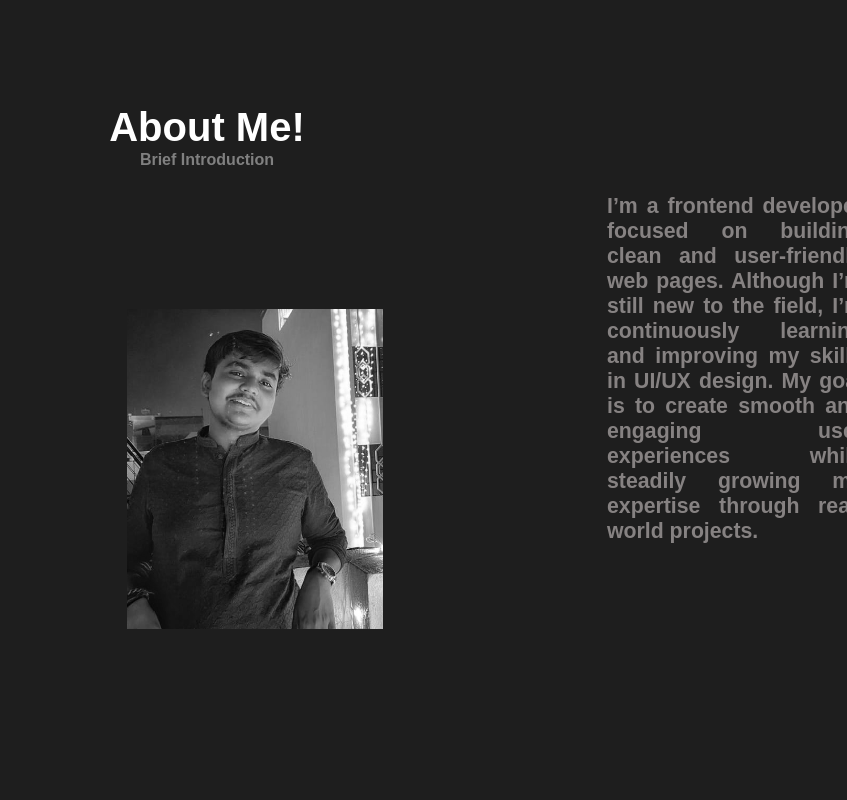
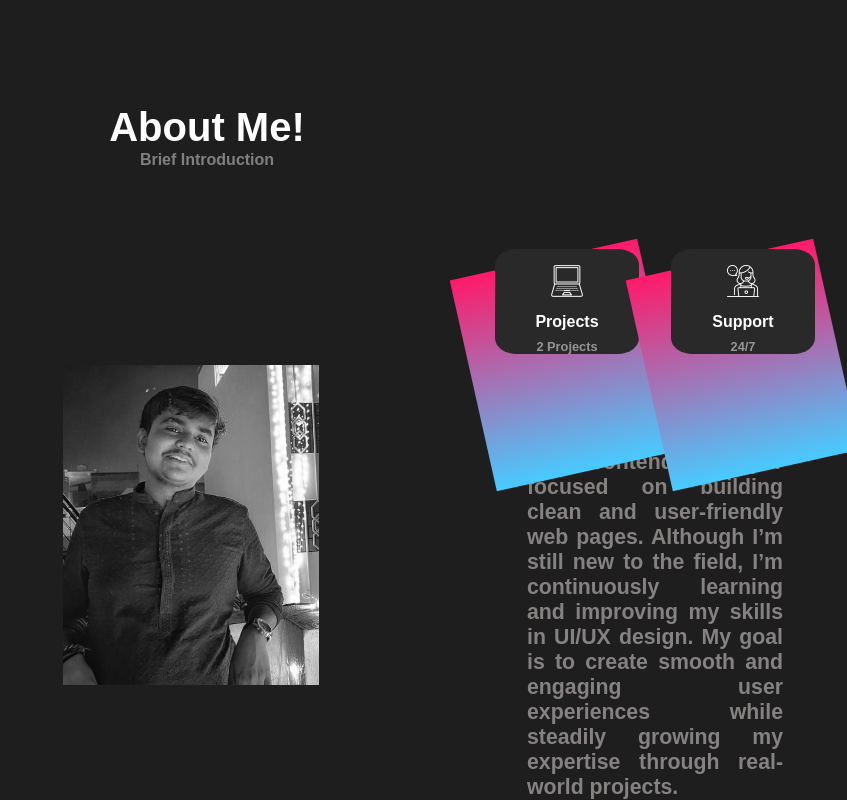
Before and after one commit to rudrakshass/portfolio, a React (Create React App) app: page / in a window 1280 px wide. Shown: the part 747-1547 px from the top of the page, without its empty margins (433-1280 px from the left). Before the commit the page ends 1376 px from the top, so only its background shows below. Built offline with nearby package versions, Linux system fonts and the light colour scheme.

Commit message:
latas updat

```diff
--- a/src/components/About Me/about.css
+++ b/src/components/About Me/about.css
@@ -28,9 +28,28 @@
     text-align: center;
 }
 
+#abtboxwrap{
+    position: relative;
+    overflow: visible;
+    margin: 5rem 1rem;
+    margin-bottom: 8rem;
+    margin-top: 0;
+    display: flex;
+    flex-direction: column;
+    align-items: center;
+    height: 8rem;
+    width: 9rem;
+    display: flex;
+    align-items: center;
+    justify-content: center;
+    z-index: 1;
+}
+
 #abtbox_item {
+    position: relative;
+    overflow: visible;
     margin: 5rem 1rem;
-    margin-bottom: 6rem;
+    margin-bottom: 8rem;
     margin-top: 0;
     display: flex;
     flex-direction: column;
@@ -42,6 +61,48 @@
     border-color: white;
     background-color: rgb(42, 41, 41);
     color: white;
+    display: flex;
+    align-items: center;
+    justify-content: center;
+    z-index: 1;
+}
+
+#abtboxwrap.inner {
+    position: relative;
+    z-index: 1;
+    width: 100%;
+    margin: 5px;
+}
+
+#abtboxwrap::before{
+    content: "";
+  display: block;
+  background: linear-gradient(
+    90deg,
+    hsla(197, 100%, 64%, 1) 0%,
+    hsla(339, 100%, 55%, 1) 100%
+  );
+  height: 150%;
+  width: 150%;
+  top: -25%;
+  left: -25%;
+  position: absolute;
+  animation: rotate 8s linear infinite;
+  z-index: -1;
+}
+.inner {
+    position: relative;
+    z-index: 2;
+}
+
+@keyframes rotate {
+    from {
+      transform: rotate(0);
+    }
+
+    to {
+      transform: rotate(360deg);
+    }
 }
 
 .boxtitle{
@@ -56,21 +117,21 @@
     opacity: 50%;
 }
 
-.aboutcontent{
-    position: absolute;
-    left: 65rem;
-    z-index: -1;
-    height: 40vh;
-    width: 20vw;
-    margin: 5rem auto;
-}
-
 .abtboxlogo{
     margin: 0.5rem;
     margin-top: 1rem;
     font-weight: 600;
     width: 2rem;
     height: 2rem;
+}
+
+.aboutcontent{
+    position: absolute;
+    left: 60rem;
+    z-index: -1;
+    height: 40vh;
+    width: 20vw;
+    margin: 5rem auto;
 }
 
 .abouttext{
@@ -88,11 +149,12 @@
 
 .photoofme2{
     position: absolute;
-    left: 35rem;
+    left: 31rem;
     z-index: -1;
     object-fit: cover;
     height: 40vh;
     width: 20vw;
     margin: 5.5rem auto;
+    margin-top: 9rem;
     filter: grayscale(100%);
 }
--- a/src/components/About Me/about.jsx
+++ b/src/components/About Me/about.jsx
@@ -12,24 +12,26 @@ function About() {
                 <span className="abtsubheading">Brief Introduction</span>
         </div>
         <div className="aboutcontent">
-          {/* <div id="abtbox">
-              <div id="abtbox_item">
+          <div id="abtbox">
+              {/* <div id="abtbox_item">
                 <span className="boxtitle">Experience</span>
                 <span className="boxcontent">none yet</span>
-              </div>
-
+              </div> */}
+              <div id="abtboxwrap">
               <div id="abtbox_item">
                 <img src={projectlogo} alt="logo" className="abtboxlogo" />
                 <span className="boxtitle">Projects</span>
                 <span className="boxcontent">2 Projects</span>
               </div>
-
+              </div>
+              <div id="abtboxwrap">
               <div id="abtbox_item">
                 <img src={supportlogo} alt="logo" className="abtboxlogo" />
                 <span className="boxtitle">Support</span>
                 <span className="boxcontent">24/7</span>
               </div>
-          </div> */}
+              </div>
+          </div>
           <div className="abouttext">
             <span className="aboutpara">I’m a frontend developer focused on building clean and user-friendly web pages. Although I’m still new to the field, I’m continuously learning and improving my skills in UI/UX design. My goal is to create smooth and engaging user experiences while steadily growing my expertise through real-world projects.</span>
           </div>
--- a/src/components/NavBar/navbar.css
+++ b/src/components/NavBar/navbar.css
@@ -45,7 +45,10 @@
   text-align: center;
   transition: all 0.3s ease;
   cursor: pointer;
+  display: inline-flex;
+  align-items: center;
 }
+
 
 .contact:hover {
   background-color: turquoise;
```
